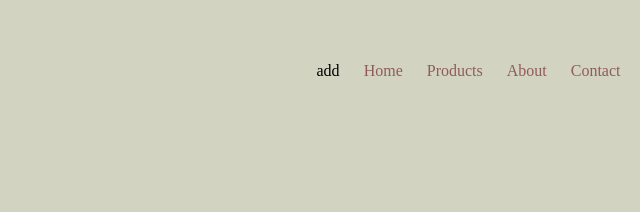
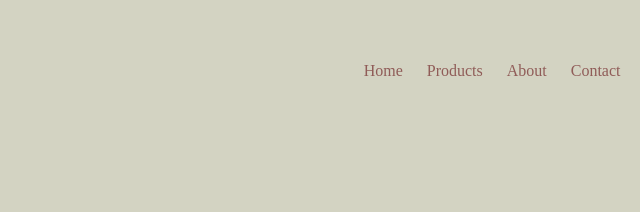
Before and after one commit to SURIYAPRAKASH0212/E-Commerce-Website, a plain HTML site: page index.html in a window 1280 px wide. Shown: the top 212 px of the page, 490-1130 px from the left. Drawn offline with Linux system fonts and the light colour scheme.

Commit message:
remove a list

```diff
--- a/index.html
+++ b/index.html
@@ -19,7 +19,6 @@
         </div>
         <nav>
             <ul>
-                <li>add</li>
                 <li><a href="">Home</a></li>
                 <li><a href="">Products</a></li>
                 <li><a href="">About</a></li>
```
